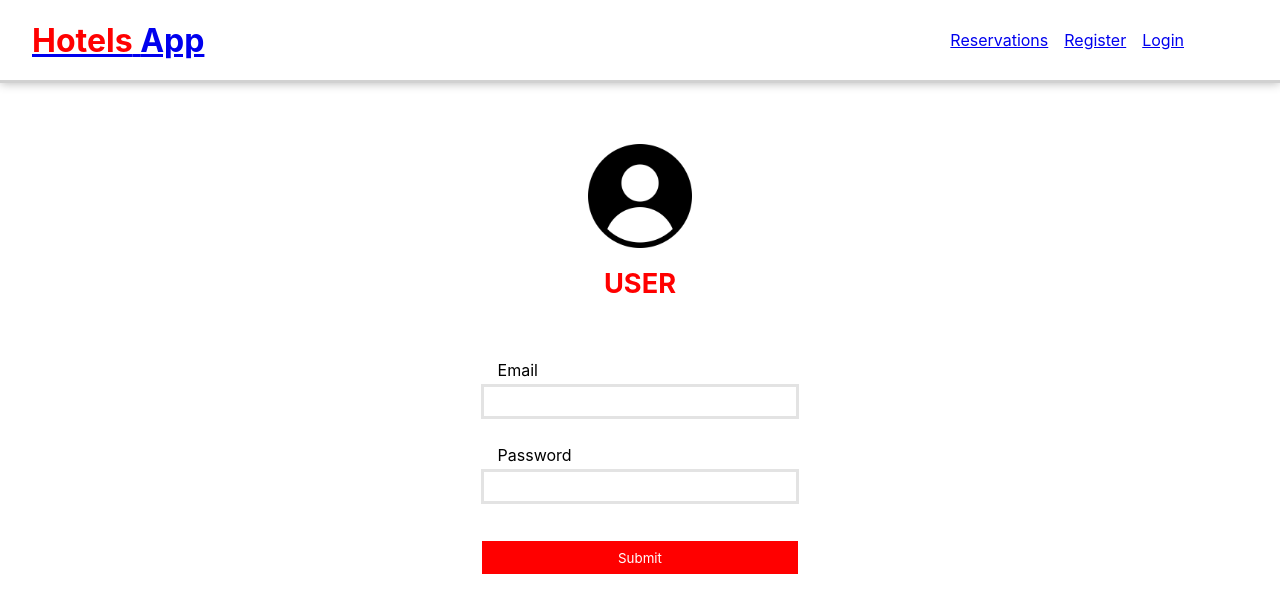
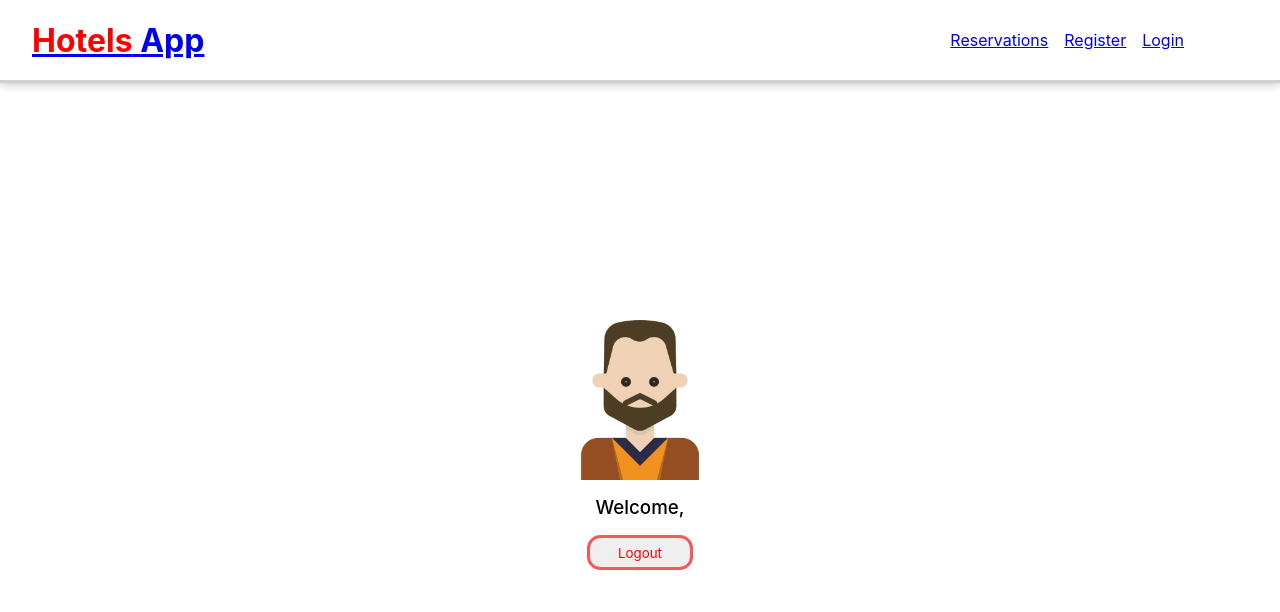
Before and after one commit to JhonFAlzate/hotels-by-jf, a React (Vite) app: page /login in a window 1280 px wide. Shown: the top 612 px of the page. Built offline with nearby package versions, Linux system fonts and the light colour scheme; sample sign-in values are in the browser's storage.

Commit message:
Creé la página de usuario se encuentra registrado, en login

```diff
--- a/src/components/styles/HotelIdPage.css
+++ b/src/components/styles/HotelIdPage.css
@@ -17,8 +17,8 @@
 .hpage_img_map_container {
     width: 90%;
     display: grid;
+    grid-template-columns: 1fr 1fr;
     justify-content: center;
-    align-content: center;
     align-items: center;
     flex-wrap: wrap;
 
@@ -89,7 +89,7 @@
 
 
 
-@media screen and (max-width: 350px) {
+@media screen and (max-width: 740px) {
 
     .hpage_img_map_container {
     width: 98%;
--- a/src/components/styles/LoginPage.css
+++ b/src/components/styles/LoginPage.css
@@ -1,15 +1,38 @@
-.login_container {
+.login_user_registered {
     width: 100%;
+    margin-top: 20em;
     display: flex;
     justify-content: center;
     flex-direction: column;
     align-items: center;
-    align-content: center;
     flex-wrap: wrap;
-    padding-top: 1em;
-    margin-top: 8em;
+    gap: 1em;
+}
 
+
+.login_user_registered_img {
+    width: 10em;
 }
+.login_user_name {
+ font-weight: 500;
+}
+.login_user_name_data {
+    color: red;
+    font-weight: 600;
+}
+.login_user_btn {
+    color: red;
+    border: solid #f65858;
+    border-radius: 1em;
+    width: 8em;
+    padding: 0.5em;
+    transition: transform 300ms ease;
+
+    &:hover {
+        transform: scale(1.1);
+    }
+}
+
 
 .login_img {
     width: 6.5em;
@@ -70,4 +93,9 @@
     margin-right: auto;
     background-color: red;
     color: white;
+    transition: transform 300ms ease;
+
+    &:hover {
+        transform: scale(1.1);
+    }
 }
--- a/src/pages/LoginPage.jsx
+++ b/src/pages/LoginPage.jsx
@@ -1,25 +1,59 @@
 import { useForm } from "react-hook-form"
 import useAuth from "../hooks/useAuth"
 import '../components/styles/LoginPage.css'
+import { useEffect, useState } from "react"
 
 
 const LoginPage = () => {
 
      const {handleSubmit, register, reset}=useForm()
-
      const {loginUser} = useAuth()
 
      const submit = data => {
 
-        loginUser(data)
+       loginUser(data)
 
-        reset({
-            email: '',
-            password: ''
+       reset({
+         email: '',
+         password: ''
         })
-     }
+      }
+
+
+    /* Aquí estoy accediendo al local storage para capturar el usuario en un JSON*/
+    const [user, setUser] = useState({})
+     useEffect( () => {
+        const userFromLocalStorage = localStorage.getItem('userLogged')
+
+        if(userFromLocalStorage){
+
+          const parsedUser = JSON.parse(userFromLocalStorage)
+          setUser(parsedUser)
+        }
+
+     }, [])
+
+     /* Éso lo hice con ayuda del ChapGpt */
 
   return (
+    <section>
+    {
+
+      localStorage.getItem('token')
+
+     ?
+     (
+     <div className="login_user_registered">
+
+        <img className="login_user_registered_img" src="/male.png" alt="/male.png" />
+
+        <h3 className="login_user_name"><span>Welcome,</span><span className="login_user_name_data">{user.firstName} {user.lastName}</span></h3>
+
+        <button className="login_user_btn">Logout</button>
+     </div>
+     )
+
+    :
 
     <div className="login_container">
         <div className="login_img_title">
@@ -42,6 +76,10 @@ const LoginPage = () => {
         <button className="login_btn_submit">Submit</button>
       </form>
     </div>
+
+
+    }
+    </section>
   )
 }
 
```
Also changed, not shown: public/male.png (added).
